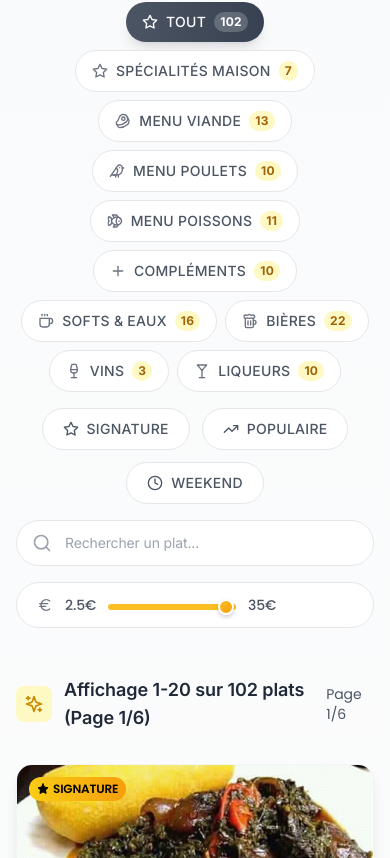
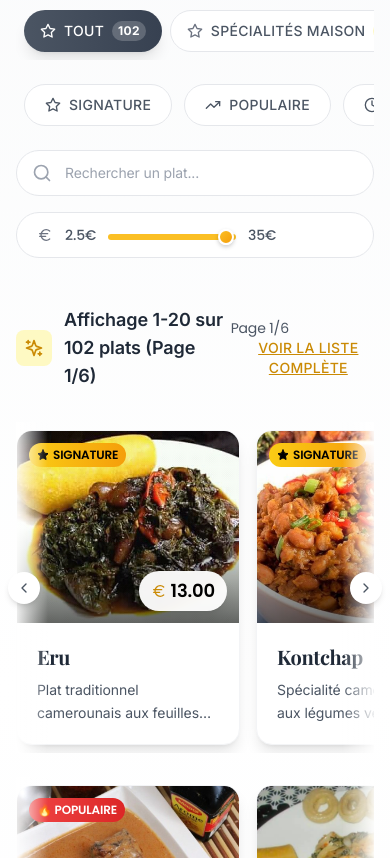
Before and after one commit to Landrytido/O-CONTINENT, a React (Vite) app: page / in a window 390 px wide. Shown: the part 1126-1984 px from the top of the page. Built offline with nearby package versions, Linux system fonts and the light colour scheme.

Commit message:
feat(MenuSection): ajouter un carrousel horizontal pour les plats et améliorer la gestion de l'affichage mobile

```diff
--- a/src/components/Menu/MenuFilters.tsx
+++ b/src/components/Menu/MenuFilters.tsx
@@ -119,7 +119,7 @@ const MenuFilters: React.FC<MenuFiltersProps> = memo(
           initial={{ opacity: 0, y: -20 }}
           animate={{ opacity: 1, y: 0 }}
           transition={{ duration: 0.5 }}
-          className="flex flex-wrap justify-center gap-2"
+          className="flex gap-2 overflow-x-auto no-scrollbar py-2 px-2 snap-x"
         >
           {allCategories.map((category, index) => {
             const IconComponent = getIcon(category.icon);
@@ -130,7 +130,7 @@ const MenuFilters: React.FC<MenuFiltersProps> = memo(
               <motion.button
                 key={category.id}
                 onClick={() => onCategoryChange(category.id)}
-                className={`relative flex items-center gap-2 px-4 py-2.5 rounded-full transition-all duration-300 ${
+                className={`relative flex-shrink-0 flex items-center gap-2 px-4 py-2.5 rounded-full transition-all duration-300 ${
                   isActive
                     ? `bg-gradient-to-r ${category.color} text-white shadow-lg`
                     : "bg-white border border-gray-200 text-gray-600 hover:border-yellow-400 hover:shadow-md"
@@ -173,11 +173,11 @@ const MenuFilters: React.FC<MenuFiltersProps> = memo(
           initial={{ opacity: 0, y: -20 }}
           animate={{ opacity: 1, y: 0 }}
           transition={{ duration: 0.5, delay: 0.1 }}
-          className="flex flex-wrap justify-center gap-3"
+          className="flex gap-3 overflow-x-auto no-scrollbar py-2 px-2"
         >
           <motion.button
             onClick={onSignatureToggle}
-            className={`flex items-center gap-2 px-5 py-2.5 rounded-full text-sm font-medium transition-all duration-300 ${
+            className={`flex-shrink-0 flex items-center gap-2 px-5 py-2.5 rounded-full text-sm font-medium transition-all duration-300 ${
               showSignature
                 ? "bg-gradient-to-r from-yellow-400 to-amber-500 text-black shadow-lg"
                 : "bg-white border border-gray-200 text-gray-600 hover:border-yellow-400"
@@ -198,7 +198,7 @@ const MenuFilters: React.FC<MenuFiltersProps> = memo(
 
           <motion.button
             onClick={onPopularToggle}
-            className={`flex items-center gap-2 px-5 py-2.5 rounded-full text-sm font-medium transition-all duration-300 ${
+            className={`flex-shrink-0 flex items-center gap-2 px-5 py-2.5 rounded-full text-sm font-medium transition-all duration-300 ${
               showPopular
                 ? "bg-gradient-to-r from-red-500 to-red-600 text-white shadow-lg"
                 : "bg-white border border-gray-200 text-gray-600 hover:border-red-400"
@@ -219,7 +219,7 @@ const MenuFilters: React.FC<MenuFiltersProps> = memo(
 
           <motion.button
             onClick={onWeekendToggle}
-            className={`flex items-center gap-2 px-5 py-2.5 rounded-full text-sm font-medium transition-all duration-300 ${
+            className={`flex-shrink-0 flex items-center gap-2 px-5 py-2.5 rounded-full text-sm font-medium transition-all duration-300 ${
               showWeekendOnly
                 ? "bg-gradient-to-r from-purple-500 to-purple-600 text-white shadow-lg"
                 : "bg-white border border-gray-200 text-gray-600 hover:border-purple-400"
--- /dev/null
+++ b/src/components/Menu/MenuRowCarousel.tsx
@@ -0,0 +1,71 @@
+import React, { useRef } from "react";
+import { ChevronLeft, ChevronRight } from "lucide-react";
+import { Dish } from "./menuData";
+import DishCard from "./DishCard";
+
+interface Props {
+  dishes: Dish[];
+  language: "fr" | "en";
+  onViewDetails: (dish: Dish) => void;
+  rowIndex?: number;
+}
+
+const MenuRowCarousel: React.FC<Props> = ({
+  dishes,
+  language,
+  onViewDetails,
+  rowIndex = 0,
+}) => {
+  const containerRef = useRef<HTMLDivElement | null>(null);
+
+  const scrollBy = (amount: number) => {
+    if (!containerRef.current) return;
+    containerRef.current.scrollBy({ left: amount, behavior: "smooth" });
+  };
+
+  return (
+    <div className="relative">
+      {/* Left button - hidden on very small screens but available for accessibility */}
+      <button
+        aria-label={`Scroll left row ${rowIndex + 1}`}
+        onClick={() => scrollBy(-300)}
+        className="absolute -left-2 top-1/2 -translate-y-1/2 z-20 flex sm:flex items-center justify-center w-8 h-8 bg-white rounded-full shadow-md"
+      >
+        <ChevronLeft className="w-4 h-4 text-gray-600" />
+      </button>
+
+      <div
+        ref={containerRef}
+        className="overflow-x-auto no-scrollbar scroll-smooth snap-x snap-mandatory flex gap-4 py-2 px-2 touch-pan-x"
+      >
+        {dishes.map((dish, i) => (
+          <div
+            key={dish.id}
+            className="snap-start flex-shrink-0 w-56 sm:w-60 md:w-64"
+          >
+            <DishCard
+              dish={dish}
+              language={language}
+              onViewDetails={onViewDetails}
+              index={i}
+            />
+          </div>
+        ))}
+      </div>
+
+      <button
+        aria-label={`Scroll right row ${rowIndex + 1}`}
+        onClick={() => scrollBy(300)}
+        className="absolute -right-2 top-1/2 -translate-y-1/2 z-20 flex sm:flex items-center justify-center w-8 h-8 bg-white rounded-full shadow-md"
+      >
+        <ChevronRight className="w-4 h-4 text-gray-600" />
+      </button>
+
+      {/* Edge gradients to hint horizontal scroll */}
+      <div className="pointer-events-none absolute left-0 top-0 bottom-0 w-8 bg-gradient-to-r from-white/90 to-transparent sm:hidden" />
+      <div className="pointer-events-none absolute right-0 top-0 bottom-0 w-8 bg-gradient-to-l from-white/90 to-transparent sm:hidden" />
+    </div>
+  );
+};
+
+export default MenuRowCarousel;
--- a/src/components/Menu/MenuSection.tsx
+++ b/src/components/Menu/MenuSection.tsx
@@ -15,9 +15,10 @@ import {
   ChevronRight,
 } from "lucide-react";
 import { useMenuFilters } from "./useMenuFilters";
-import { allDishes, menuCategories, menuTranslations } from "./menuData";
+import { allDishes, menuCategories, menuTranslations, Dish } from "./menuData";
 import MenuFilters from "./MenuFilters";
 import DishCard from "./DishCard";
+import MenuRowCarousel from "./MenuRowCarousel";
 
 const DishModal = lazy(() => import("./DishModal"));
 
@@ -42,7 +43,7 @@ const EmptyState = memo(
     hasActiveFilters,
     onClearFilters,
   }: {
-    t: any;
+    t: (typeof menuTranslations)["fr"] | (typeof menuTranslations)["en"];
     hasActiveFilters: boolean;
     onClearFilters: () => void;
   }) => (
@@ -115,7 +116,7 @@ const PaginationButton = memo(
 );
 
 const MenuSection: React.FC<MenuSectionProps> = memo(({ language = "fr" }) => {
-  const [selectedDish, setSelectedDish] = useState<any | null>(null);
+  const [selectedDish, setSelectedDish] = useState<Dish | null>(null);
   const [isModalOpen, setIsModalOpen] = useState(false);
 
   const t = menuTranslations[language];
@@ -143,6 +144,8 @@ const MenuSection: React.FC<MenuSectionProps> = memo(({ language = "fr" }) => {
     clearAllFilters,
   } = hookResult;
 
+  const [showFullListOnMobile, setShowFullListOnMobile] = useState(false);
+
   useEffect(() => {
     console.log("🎯 MenuSection - Données reçues du hook:", {
       currentPage: filters.currentPage,
@@ -154,7 +157,7 @@ const MenuSection: React.FC<MenuSectionProps> = memo(({ language = "fr" }) => {
     });
   }, [filters.currentPage, totalPages, paginatedDishes, filterStats]);
 
-  const handleDishClick = useCallback((dish: any) => {
+  const handleDishClick = useCallback((dish: Dish) => {
     setSelectedDish(dish);
     setIsModalOpen(true);
   }, []);
@@ -282,10 +285,19 @@ const MenuSection: React.FC<MenuSectionProps> = memo(({ language = "fr" }) => {
 
                   <div className="lg:hidden text-sm text-gray-600">
                     Page {filterStats.currentPage}/{totalPages}
+                    <button
+                      onClick={() => setShowFullListOnMobile((s) => !s)}
+                      className="ml-3 text-yellow-600 underline text-sm"
+                    >
+                      {showFullListOnMobile
+                        ? "Voir carrousels"
+                        : "Voir la liste complète"}
+                    </button>
                   </div>
                 </motion.div>
 
-                <div className="grid grid-cols-1 sm:grid-cols-2 lg:grid-cols-3 xl:grid-cols-4 gap-6 mb-12">
+                {/* Desktop / Tablet Grid */}
+                <div className="hidden lg:grid grid-cols-1 sm:grid-cols-2 lg:grid-cols-3 xl:grid-cols-4 gap-6 mb-12">
                   {paginatedDishes.map((dish, index) => (
                     <motion.div
                       key={`${dish.id}`}
@@ -304,6 +316,44 @@ const MenuSection: React.FC<MenuSectionProps> = memo(({ language = "fr" }) => {
                       />
                     </motion.div>
                   ))}
+                </div>
+
+                {/* Mobile: chunk paginatedDishes into rows of size 8 and render as horizontal carousels or show full vertical list */}
+                <div className="lg:hidden space-y-6 mb-12">
+                  {showFullListOnMobile ? (
+                    <div className="flex flex-col gap-4">
+                      {paginatedDishes.map((dish, index) => (
+                        <DishCard
+                          key={dish.id}
+                          dish={dish}
+                          language={language}
+                          onViewDetails={handleDishClick}
+                          index={index}
+                        />
+                      ))}
+                    </div>
+                  ) : (
+                    (() => {
+                      const chunkSize = 8;
+                      const rows: Dish[][] = [];
+                      for (
+                        let i = 0;
+                        i < paginatedDishes.length;
+                        i += chunkSize
+                      ) {
+                        rows.push(paginatedDishes.slice(i, i + chunkSize));
+                      }
+                      return rows.map((row, idx) => (
+                        <MenuRowCarousel
+                          key={`row-${idx}`}
+                          dishes={row}
+                          language={language}
+                          onViewDetails={handleDishClick}
+                          rowIndex={idx}
+                        />
+                      ));
+                    })()
+                  )}
                 </div>
 
                 {totalPages > 1 && (
```
